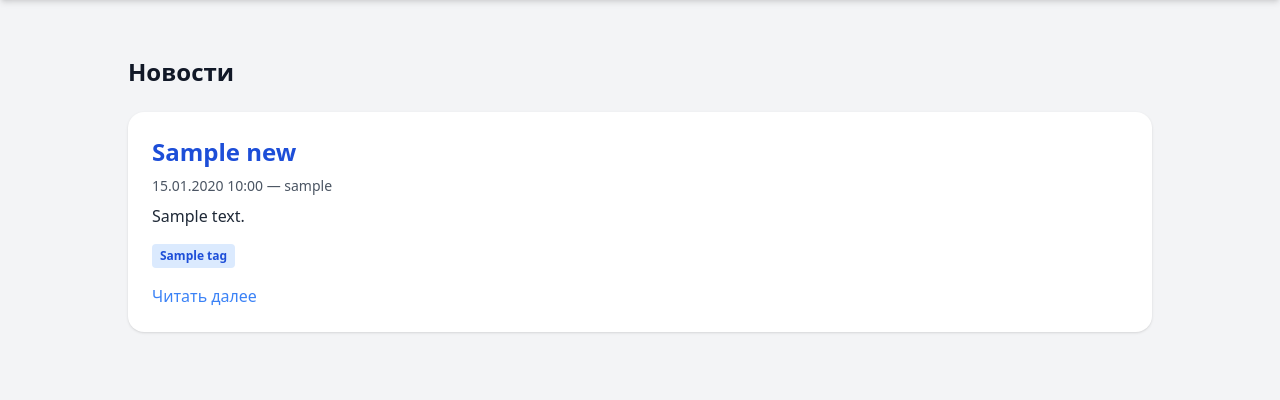
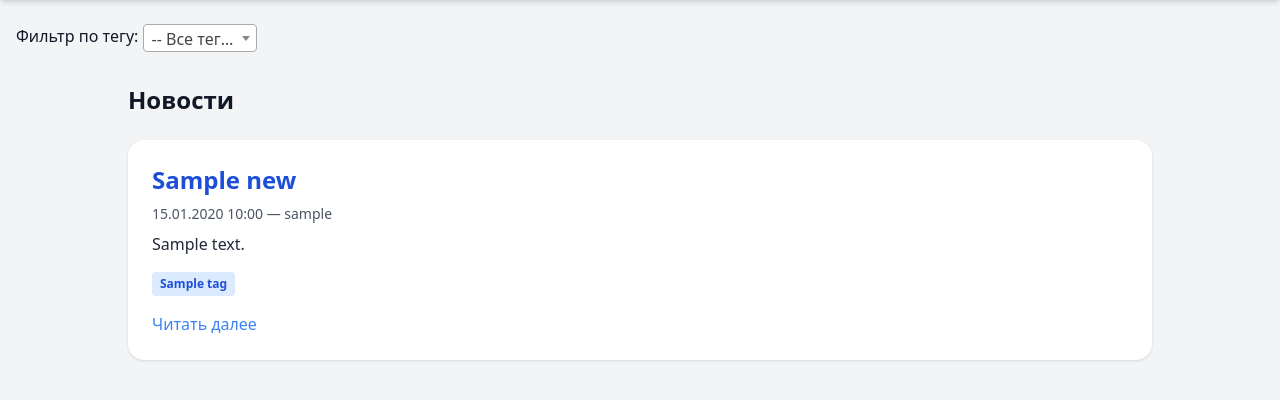
Before and after one commit to RavilBikeev/OTUS_diploma, a Django app: template news/templates/news/news_list.html in a window 1280 px wide. Shown: the part 64-464 px from the top of the page. Run offline with Django 5.2, Linux system fonts and the light colour scheme; the template is opened without the code that fills it: values that come from a table or form of the project are taken from there, others are empty; tables that the repository leaves empty hold one stand-in row (values such as "Sample post"); some libraries are stand-ins or nearby versions.

Commit message:
News. Filter by Tag

```diff
--- a/core/views.py
+++ b/core/views.py
@@ -19,15 +19,12 @@ class EmployeeListView(ListView):
                 )
             )
         )
-
         department = self.request.GET.get("department")
         if department:
             queryset = queryset.filter(department=department)
-
         search_query = self.request.GET.get("q")
         if search_query:
             queryset = queryset.filter(full_name__icontains=search_query)
-
         return queryset
 
     def get_context_data(self, **kwargs):
--- a/news/templates/news/news_list.html
+++ b/news/templates/news/news_list.html
@@ -1,6 +1,20 @@
 {% extends "base.html" %}
 
 {% block content %}
+<div class="tag-filter">
+  <form method="get">
+    <label for="tag-select">Фильтр по тегу:</label>
+    <select name="tag" id="tag-select" onchange="this.form.submit()">
+      <option value="">-- Все теги --</option>
+      {% for tag in tags %}
+        <option value="{{ tag.id }}" {% if tag.id|stringformat:"s" == current_tag_id %}selected{% endif %}>
+          {{ tag.name }}
+        </option>
+      {% endfor %}
+    </select>
+  </form>
+</div>
+
 <div class="max-w-5xl mx-auto py-8">
   <h1 class="text-2xl font-bold mb-6">Новости</h1>
 
```
Also changed, not shown: news/views.py (+9 -0 lines).
